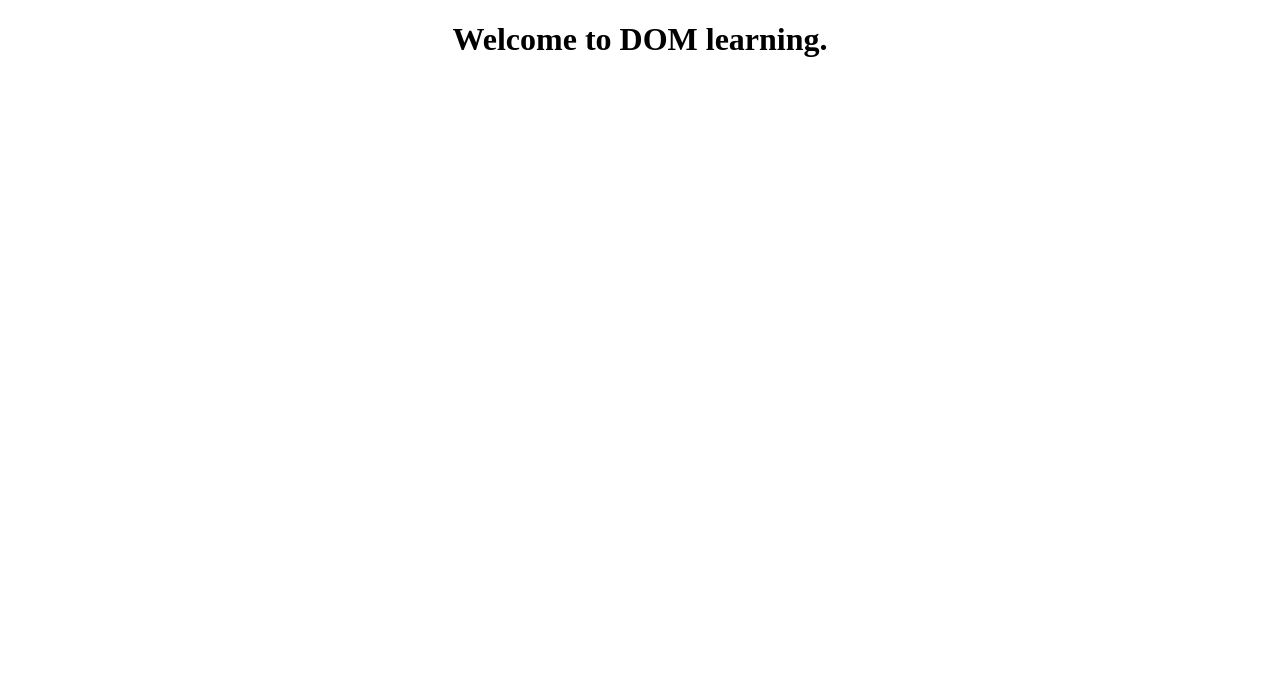
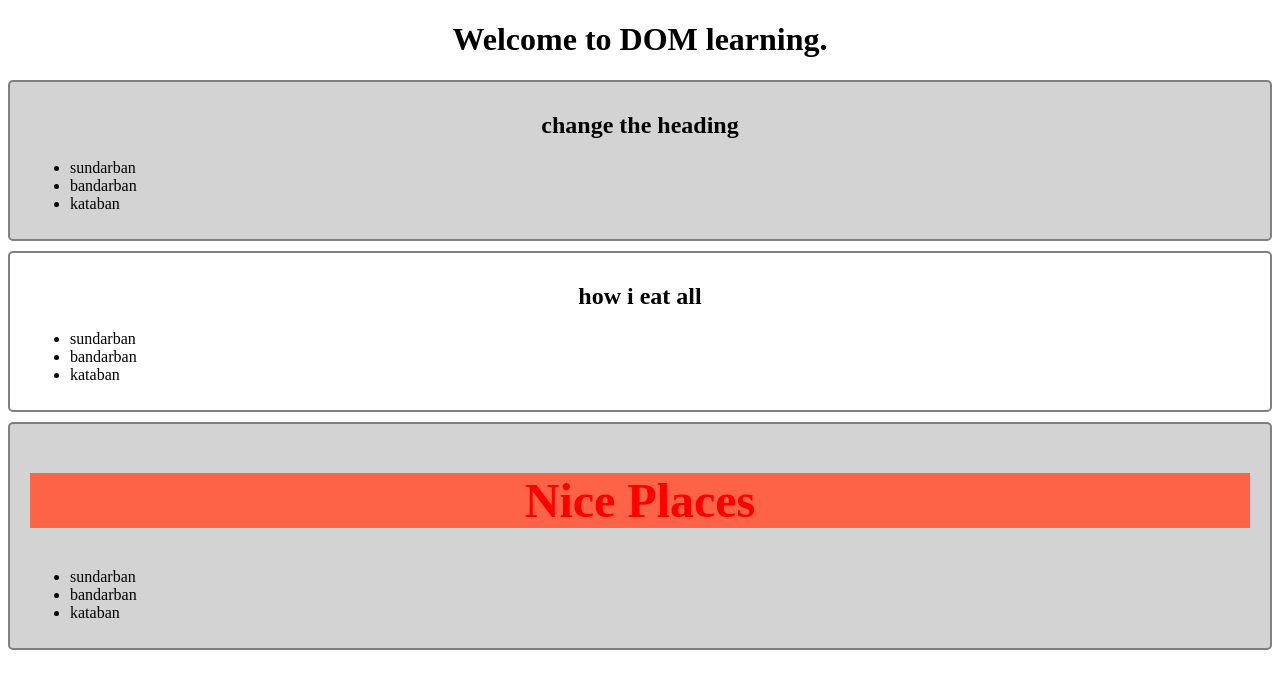
Before and after one commit to developerMohib/DOM_intro, a plain HTML site: page index.html in a window 1280 px wide. Drawn offline with Linux system fonts and the light colour scheme.

Commit message:
some section added.

```diff
--- a/app.js
+++ b/app.js
@@ -0,0 +1,20 @@
+
+let headingTest = document.getElementById('heading');
+
+headingTest.innerText = 'This is intro Text';
+
+let fruiiits = document.getElementById('fruits');
+fruiiits.innerText = 'how i eat all';
+
+
+let more = document.getElementById('morePlaces');
+more.style.color = 'red';
+more.style.fontSize = '3rem';
+more.style.backgroundColor = 'tomato';
+
+let test = document.getElementById('morePlaces');
+test.classList.add('testmore');
+
+
+let myclass = document.getElementById('heading');
+myclass.innerHTML = 'change the heading';
--- /dev/null
+++ b/app2.js
@@ -0,0 +1,14 @@
+
+let mysection = document.querySelectorAll('section');
+
+
+for (const section of mysection) {
+    section.style.border = '2px solid gray';
+    section.style.marginTop = '10px';
+    section.style.borderRadius = '5px';
+    section.style.padding = '10px 20px';
+    section.style.backgroundColor = 'lightgray';
+}
+
+let lastSection = document.getElementById('lastSection');
+lastSection.style.backgroundColor = '#fff'
--- a/index.html
+++ b/index.html
@@ -7,8 +7,38 @@
     <link rel="stylesheet" href="./style.css">
 </head>
 <body>
-    <h1>Welcome to DOM learning.</h1>
+    <header>
+        <h1>Welcome to DOM learning.</h1>
+    </header>
+    <main>
+        <section>
+            <h1 id="heading" class="classHeading">Nice Places . lets see </h1>
+            <ul>
+                <li>sundarban</li>
+                <li>bandarban</li>
+                <li>kataban</li>
+            </ul>
+        </section>
+        <section id="lastSection">
+            <h1 id="fruits">Nice meal</h1>
+            <ul>
+                <li>sundarban</li>
+                <li>bandarban</li>
+                <li>kataban</li>
+            </ul>
+        </section>
+
+        <section >
+            <h1 id="morePlaces">Nice Places</h1>
+            <ul>
+                <li>sundarban</li>
+                <li>bandarban</li>
+                <li>kataban</li>
+            </ul>
+        </section>
+    </main>
 
     <script src="./app.js"></script>
+    <script src="./app2.js"></script>
 </body>
 </html>
```
